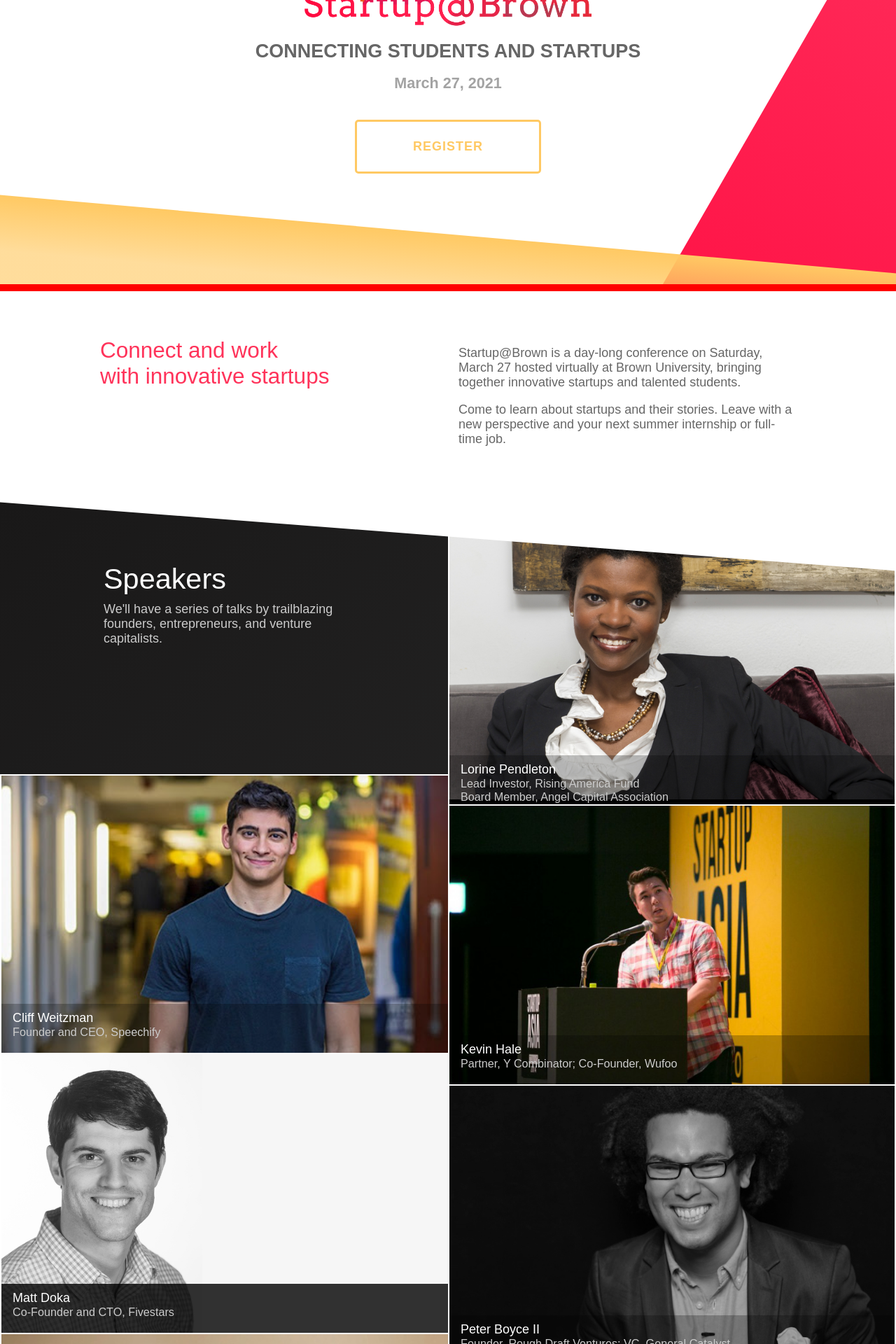
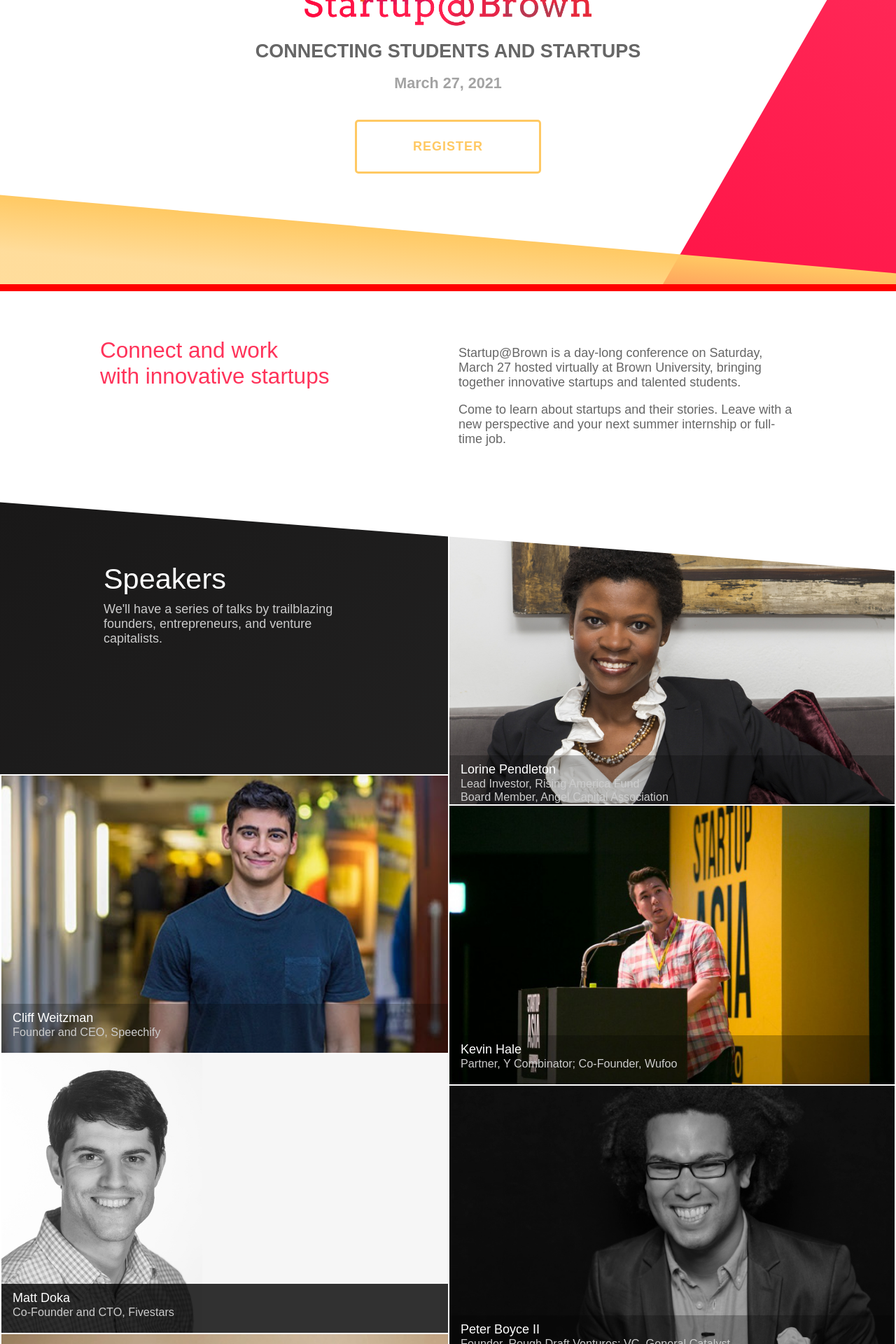
Before and after one commit to startupatbrown/startupatbrown.github.io, a Jekyll site: the page built from index.html, in a window 1280 px wide. Shown: the part 384-2304 px from the top of the page at 70% size. Built offline with Jekyll 4.4.1, drawn with Linux system fonts in a browser that asks for light colours; nearby versions of some CDN libraries; library files that are not in the unit come from our copies.

Commit message:
lorine css

```diff
--- a/css/pages/index.scss
+++ b/css/pages/index.scss
@@ -504,7 +504,7 @@
 
 #lorine {
   background: url("../../img/speakers/lorine.jpg") no-repeat;
-  background-position: 0px -33px;
+  // background-position: 0px -33px;
   @media (max-width: $screen-sm-max) {
     background-position: 0px 0px;
   }
```
